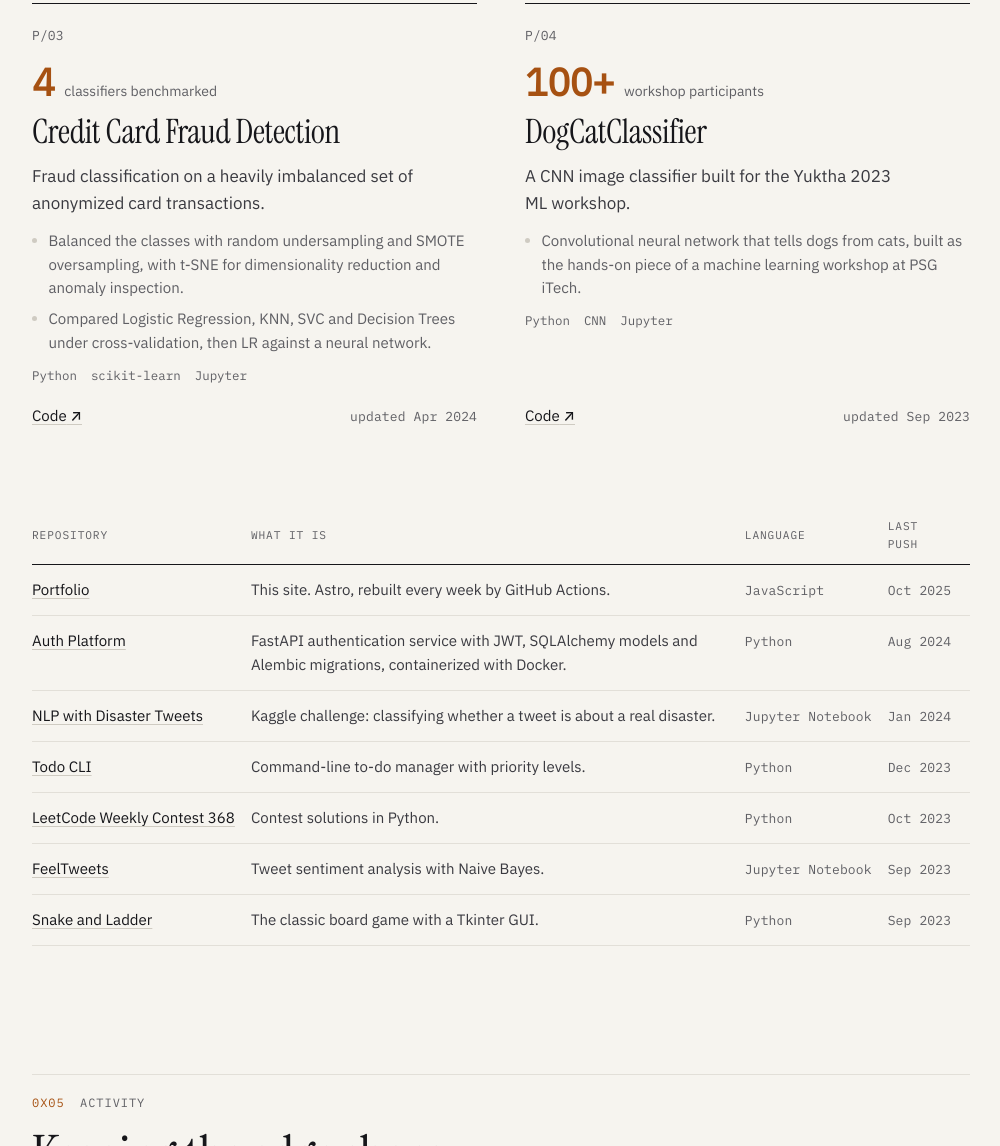
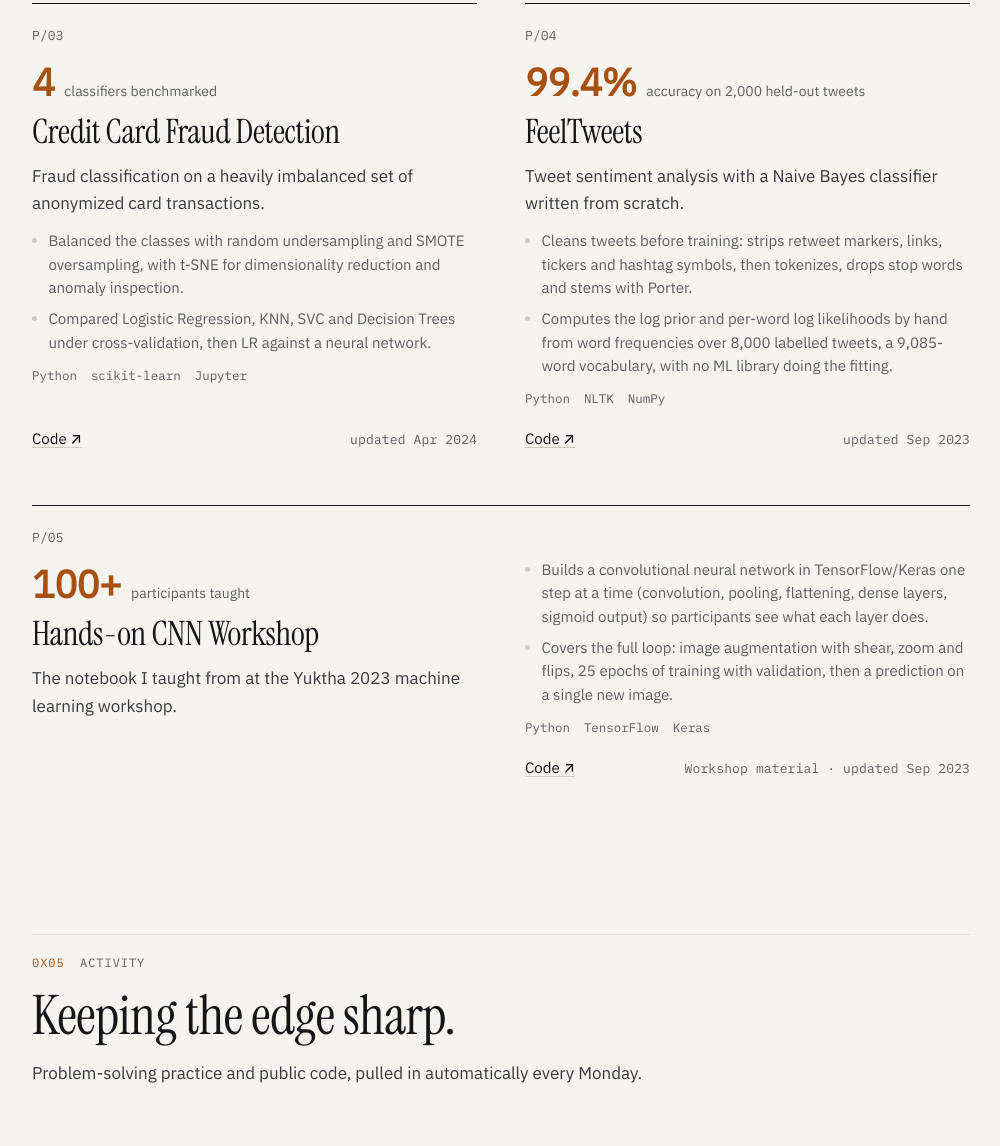
Before and after one commit to dheepaks33/Portfolio, an Astro site: page / in a window 1280 px wide. Shown: the part 4996-6142 px from the top of the page, without its empty margins (250-1250 px from the left). Built offline with nearby package versions, Linux system fonts and the light colour scheme; Astro itself is replaced by a stand-in of ours.

Commit message:
Rework projects: add FeelTweets and CNN workshop, drop repo table
- Present Yukta-23 as "Hands-on CNN Workshop", the notebook taught at the
  Yuktha 2023 ML workshop, instead of "DogCatClassifier"
- Feature FeelTweets (Naive Bayes from scratch, 99.4% on 2,000 held-out tweets)
- Remove the "All repositories" table and its component
- Let an odd last project card span the full row

Co-Authored-By: Claude Opus 5.5 <noreply@anthropic.com>

```diff
--- a/src/components/ProjectCard.astro
+++ b/src/components/ProjectCard.astro
@@ -5,16 +5,19 @@ import { freshness } from '../lib/format';
 interface Props {
   project: Project;
   index: number;
+  /** Span the full grid width, with details in a second column (used for an odd last card). */
+  wide?: boolean;
 }
 
-const { project, index } = Astro.props;
+const { project, index, wide = false } = Astro.props;
 const c = project.curated;
 const r = project.repo;
 const highlights = c?.highlights ?? [];
 const stack = c?.stack ?? (r?.language ? [r.language] : []);
 ---
 
-<article class="project" data-reveal aria-labelledby={`p-${project.name}`}>
+<article class:list={['project', { wide }]} data-reveal aria-labelledby={`p-${project.name}`}>
+  <div class="lead">
     <p class="index mono">P/{String(index + 1).padStart(2, '0')}</p>
 
     {
@@ -28,7 +31,9 @@ const stack = c?.stack ?? (r?.language ? [r.language] : []);
 
     <h3 id={`p-${project.name}`} class="display">{project.title}</h3>
     <p class="tagline">{project.tagline}</p>
+  </div>
 
+  <div class="detail">
     {
       highlights.length > 0 && (
         <ul class="highlights">
@@ -57,6 +62,7 @@ const stack = c?.stack ?? (r?.language ? [r.language] : []);
         {[c?.note, r && `updated ${freshness(r.pushedAt)}`].filter(Boolean).join(' · ')}
       </span>
     </footer>
+  </div>
 </article>
 
 <style>
@@ -66,6 +72,12 @@ const stack = c?.stack ?? (r?.language ? [r.language] : []);
     gap: 12px;
     padding: 22px 0 26px;
     border-top: 1px solid var(--ink);
+  }
+
+  /* Wrappers only matter for the wide layout; normally children flow as one column. */
+  .lead,
+  .detail {
+    display: contents;
   }
 
   .index {
@@ -131,4 +143,24 @@ const stack = c?.stack ?? (r?.language ? [r.language] : []);
     font-weight: 400;
     color: var(--muted);
   }
+
+  @media (min-width: 860px) {
+    .project.wide {
+      grid-column: 1 / -1;
+      display: grid;
+      grid-template-columns: repeat(2, minmax(0, 1fr));
+      gap: 0 48px;
+    }
+
+    .wide .lead,
+    .wide .detail {
+      display: flex;
+      flex-direction: column;
+      gap: 12px;
+    }
+
+    .wide .detail {
+      padding-top: 30px;
+    }
+  }
 </style>
--- a/src/components/RepoTable.astro
+++ /dev/null
@@ -1,145 +0,0 @@
----
-import type { Project } from '../lib/live';
-import { formatDate, freshness } from '../lib/format';
-
-interface Props {
-  projects: Project[];
-}
-
-const { projects } = Astro.props;
-const showStars = projects.some((p) => (p.repo?.stars ?? 0) > 0);
----
-
-<div class="repo-table" data-reveal>
-  <table>
-    <caption class="sr-only">All other public repositories, most recently updated first</caption>
-    <thead>
-      <tr>
-        <th scope="col">Repository</th>
-        <th scope="col">What it is</th>
-        <th scope="col">Language</th>
-        <th scope="col">Last push</th>
-        {showStars && <th scope="col" class="num">Stars</th>}
-      </tr>
-    </thead>
-    <tbody>
-      {
-        projects.map((p) => (
-          <tr>
-            <th scope="row">
-              <a href={p.url} rel="noopener">
-                {p.title}
-              </a>
-            </th>
-            <td class="what">{p.tagline}</td>
-            <td class="lang mono">{p.repo?.language ?? '—'}</td>
-            <td class="when mono">
-              {p.repo ? <time datetime={p.repo.pushedAt} title={formatDate(p.repo.pushedAt)}>{freshness(p.repo.pushedAt)}</time> : '—'}
-            </td>
-            {showStars && <td class="num mono">{p.repo?.stars ?? 0}</td>}
-          </tr>
-        ))
-      }
-    </tbody>
-  </table>
-</div>
-
-<style>
-  .repo-table {
-    margin-top: clamp(40px, 6vw, 64px);
-  }
-
-  table {
-    width: 100%;
-    border-collapse: collapse;
-    font-size: 0.94rem;
-  }
-
-  thead th {
-    padding: 0 16px 10px 0;
-    border-bottom: 1px solid var(--ink);
-    font-family: var(--font-mono);
-    font-size: 0.7rem;
-    font-weight: 400;
-    letter-spacing: 0.08em;
-    text-transform: uppercase;
-    text-align: left;
-    color: var(--muted);
-  }
-
-  tbody th,
-  tbody td {
-    padding: 13px 16px 13px 0;
-    border-bottom: 1px solid var(--rule);
-    text-align: left;
-    vertical-align: baseline;
-  }
-
-  tbody th {
-    font-weight: 500;
-    white-space: nowrap;
-  }
-
-  .what {
-    color: var(--ink-2);
-  }
-
-  .lang,
-  .when,
-  .num {
-    color: var(--muted);
-    white-space: nowrap;
-    font-variant-numeric: tabular-nums;
-  }
-
-  .num {
-    text-align: right;
-  }
-
-  @media (max-width: 719px) {
-    thead {
-      position: absolute;
-      width: 1px;
-      height: 1px;
-      overflow: hidden;
-      clip: rect(0, 0, 0, 0);
-    }
-
-    tbody tr {
-      display: grid;
-      grid-template-columns: 1fr auto;
-      gap: 4px 12px;
-      padding: 14px 0;
-      border-bottom: 1px solid var(--rule);
-    }
-
-    tbody th,
-    tbody td {
-      padding: 0;
-      border: 0;
-    }
-
-    tbody th {
-      white-space: normal;
-    }
-
-    .what {
-      grid-column: 1 / -1;
-      grid-row: 2;
-    }
-
-    .lang {
-      grid-column: 1;
-      grid-row: 3;
-    }
-
-    .when {
-      grid-column: 2;
-      grid-row: 1;
-    }
-
-    .num {
-      display: none;
-    }
-  }
-</style>
--- a/src/data/projects.ts
+++ b/src/data/projects.ts
@@ -1,9 +1,8 @@
 // Curated copy for repositories, keyed by GitHub repo name. Live stats (language,
 // last push, stars) come from the weekly sync and are merged in src/lib/live.ts.
 //
-// Repos not listed here still appear automatically in the "All repositories"
-// table. Add the GitHub topic `featured` to a repo to feature it without
-// touching this file.
+// Only featured repos are shown. Add the GitHub topic `featured` to a repo to
+// feature it without touching this file.
 
 export interface CuratedProject {
   title: string;
@@ -20,6 +19,7 @@ export const featured: string[] = [
   'Drowsiness-Detection-System',
   'Sentence-Saliency-System',
   'Credit-Card-Fraud-Detection',
+  'Feel-Tweets',
   'Yukta-23',
 ];
 
@@ -62,17 +62,29 @@ export const curated: Record<string, CuratedProject> = {
     ],
     stack: ['Python', 'scikit-learn', 'Jupyter'],
   },
+  'Feel-Tweets': {
+    title: 'FeelTweets',
+    tagline: 'Tweet sentiment analysis with a Naive Bayes classifier written from scratch.',
+    metric: { value: '99.4%', label: 'accuracy on 2,000 held-out tweets' },
+    highlights: [
+      'Cleans tweets before training: strips retweet markers, links, tickers and hashtag symbols, then tokenizes, drops stop words and stems with Porter.',
+      'Computes the log prior and per-word log likelihoods by hand from word frequencies over 8,000 labelled tweets, a 9,085-word vocabulary, with no ML library doing the fitting.',
+    ],
+    stack: ['Python', 'NLTK', 'NumPy'],
+  },
   'Yukta-23': {
-    title: 'DogCatClassifier',
-    tagline: 'A CNN image classifier built for the Yuktha 2023 ML workshop.',
-    metric: { value: '100+', label: 'workshop participants' },
+    title: 'Hands-on CNN Workshop',
+    tagline: 'The notebook I taught from at the Yuktha 2023 machine learning workshop.',
+    metric: { value: '100+', label: 'participants taught' },
     highlights: [
-      'Convolutional neural network that tells dogs from cats, built as the hands-on piece of a machine learning workshop at PSG iTech.',
+      'Builds a convolutional neural network in TensorFlow/Keras one step at a time (convolution, pooling, flattening, dense layers, sigmoid output) so participants see what each layer does.',
+      'Covers the full loop: image augmentation with shear, zoom and flips, 25 epochs of training with validation, then a prediction on a single new image.',
     ],
-    stack: ['Python', 'CNN', 'Jupyter'],
+    stack: ['Python', 'TensorFlow', 'Keras'],
+    note: 'Workshop material',
   },
 
-  // Archive one-liners for repos without a GitHub description.
+  // One-liners for repos that aren't featured, used if one gets the `featured` topic.
   'Auth-Platform': {
     title: 'Auth Platform',
     tagline: 'FastAPI authentication service with JWT, SQLAlchemy models and Alembic migrations, containerized with Docker.',
@@ -80,10 +92,6 @@ export const curated: Record<string, CuratedProject> = {
   'NLP-with-Disaster-Tweets': {
     title: 'NLP with Disaster Tweets',
     tagline: 'Kaggle challenge: classifying whether a tweet is about a real disaster.',
-  },
-  'Feel-Tweets': {
-    title: 'FeelTweets',
-    tagline: 'Tweet sentiment analysis with Naive Bayes.',
   },
   'Snake-and-Ladder-Game': {
     title: 'Snake and Ladder',
--- a/src/pages/index.astro
+++ b/src/pages/index.astro
@@ -10,7 +10,6 @@ import SignalChain from '../components/SignalChain.astro';
 import ExperienceItem from '../components/ExperienceItem.astro';
 import Toolbox from '../components/Toolbox.astro';
 import ProjectCard from '../components/ProjectCard.astro';
-import RepoTable from '../components/RepoTable.astro';
 import LeetCodeStats from '../components/LeetCodeStats.astro';
 import ContributionGraph from '../components/ContributionGraph.astro';
 
@@ -92,12 +91,15 @@ const publicRepoCount = featuredProjects.length + archiveProjects.length;
         <SectionHead
           id="projects"
           title="Things I've built on my own time."
-          lede={`Real-time vision, ML and side projects. Featured work first, then the rest of my ${publicRepoCount} public repositories, refreshed from GitHub every week.`}
+          lede="Real-time vision, NLP and ML work, including the notebook I taught a workshop from. Each card's GitHub details refresh every week."
         />
         <div class="project-grid">
-          {featuredProjects.map((p, i) => <ProjectCard project={p} index={i} />)}
+          {
+            featuredProjects.map((p, i, all) => (
+              <ProjectCard project={p} index={i} wide={all.length % 2 === 1 && i === all.length - 1} />
+            ))
+          }
         </div>
-        {archiveProjects.length > 0 && <RepoTable projects={archiveProjects} />}
       </section>
 
       <!-- 0x05 Activity -->
```
Also changed, not shown: README.md. Lines whose indentation alone changed are shown as unchanged.
